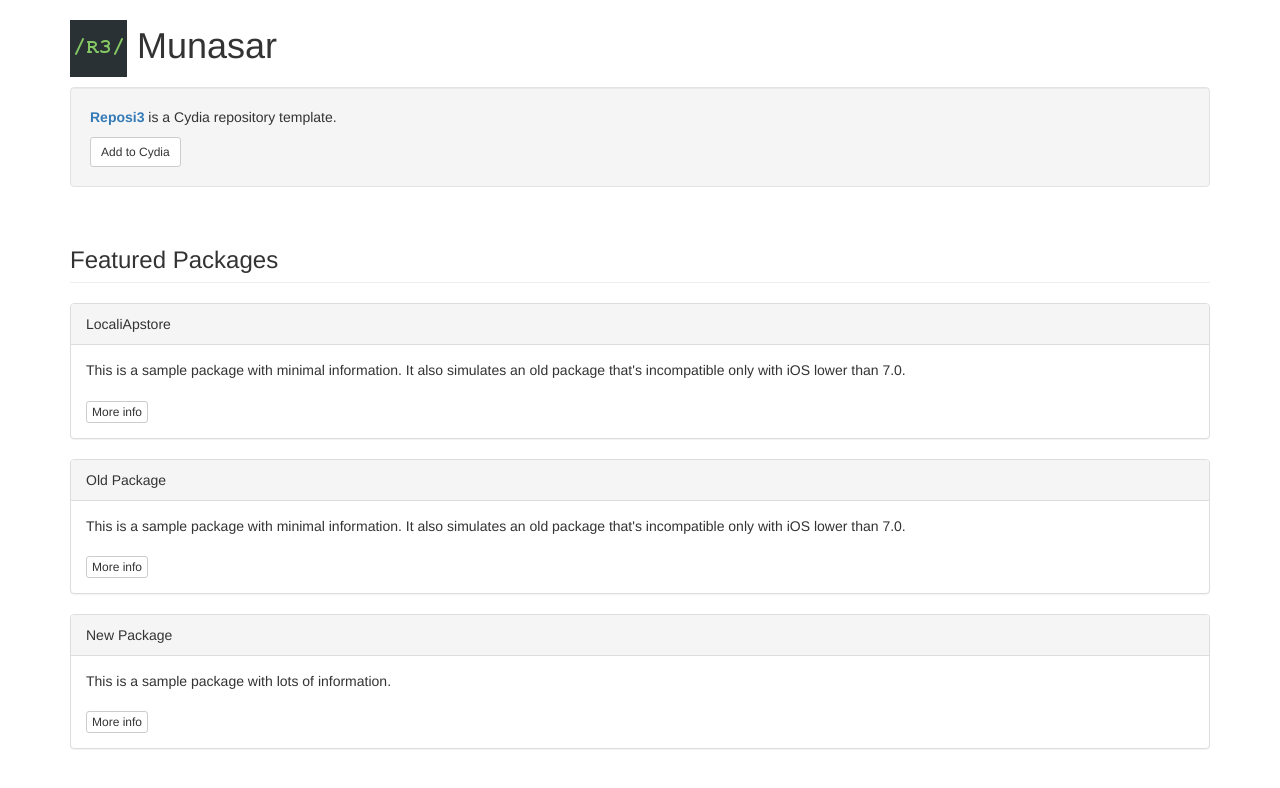
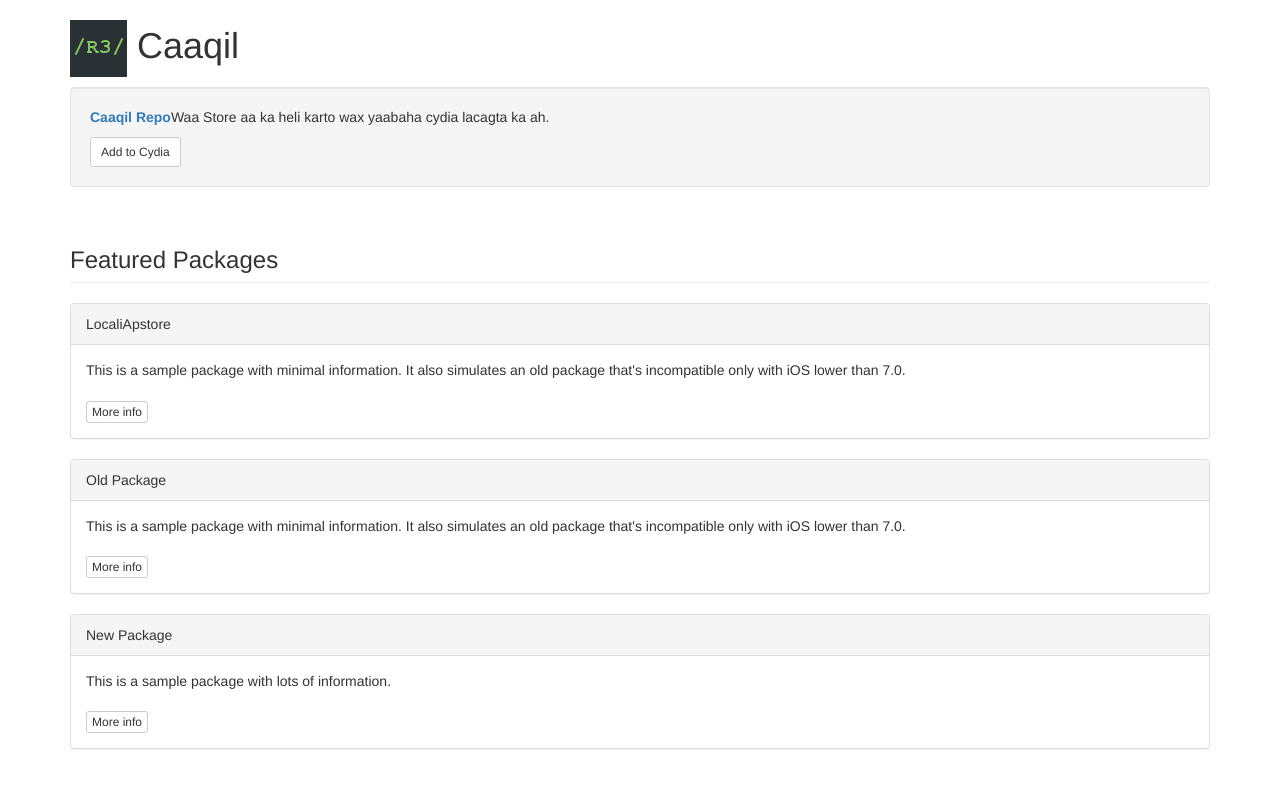
Before and after one commit to caaqilyare/repo-2, a plain HTML site: page index.html in a window 1280 px wide. Drawn offline with nearby package versions, Linux system fonts and the light colour scheme.

Commit message:
Update index.html

```diff
--- a/index.html
+++ b/index.html
@@ -1,7 +1,7 @@
 <!DOCTYPE html>
 <html lang="en">
 <head>
-  <title>Reposi3</title>
+  <title>Caaqil | The Best Repo in Somalia</title>
   <meta charset="utf-8">
   <meta name="viewport" content="width=device-width, initial-scale=1">
   <link rel="stylesheet" href="https://maxcdn.bootstrapcdn.com/bootstrap/3.3.5/css/bootstrap.min.css">
@@ -10,12 +10,12 @@
 <body>
 
 <div class="container">
-	<h1><img src="CydiaIcon.png"> Munasar</h1>
+	<h1><img src="CydiaIcon.png"> Caaqil</h1>
 </div>
 
 <div class="container">
 	<div class="well">
-		<p><span class="text-primary"><b>Reposi3</span></b> is a Cydia repository template.</p>
+		<p><span class="text-primary"><b>Caaqil Repo</span></b>Waa Store aa ka heli karto wax yaabaha cydia lacagta ka ah.</p>
 		<a class="btn btn-sm btn-default" href="cydia://url/https://cydia.saurik.com/api/share#?source=https://supermamon.github.io/Reposi3/">Add to Cydia</a>
 	</div>
 </div>
```
